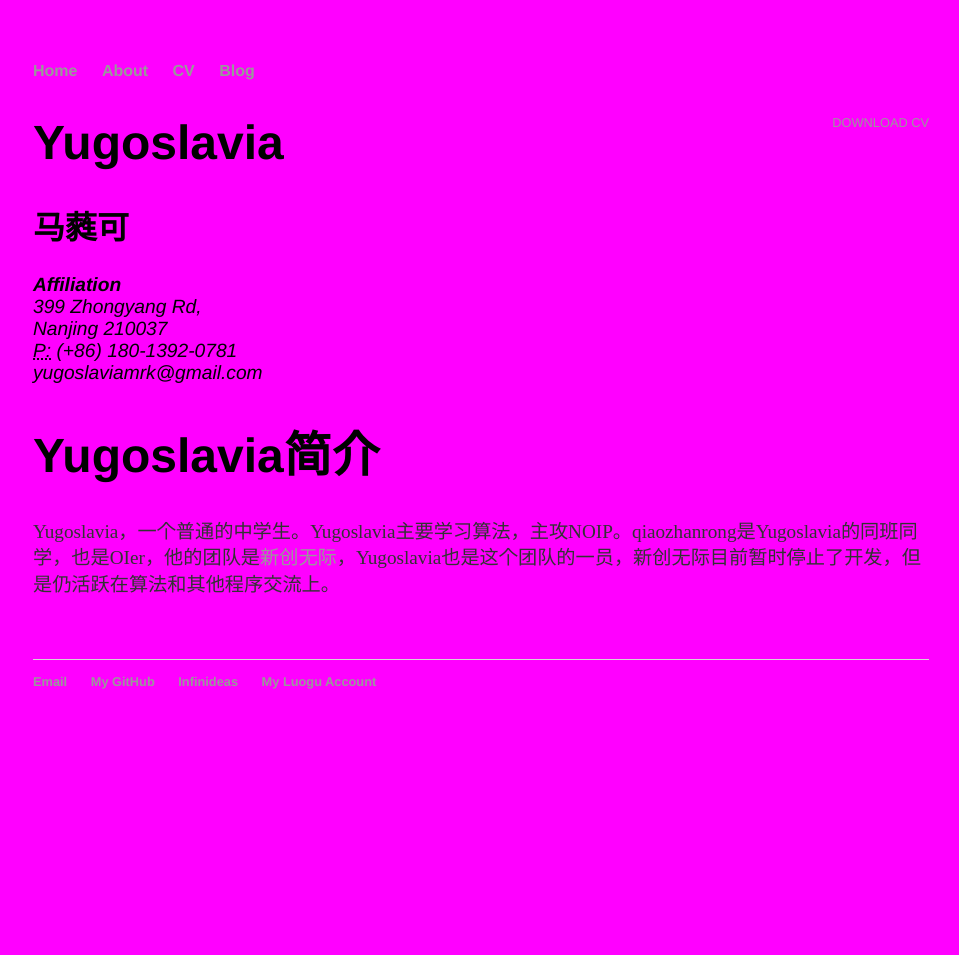
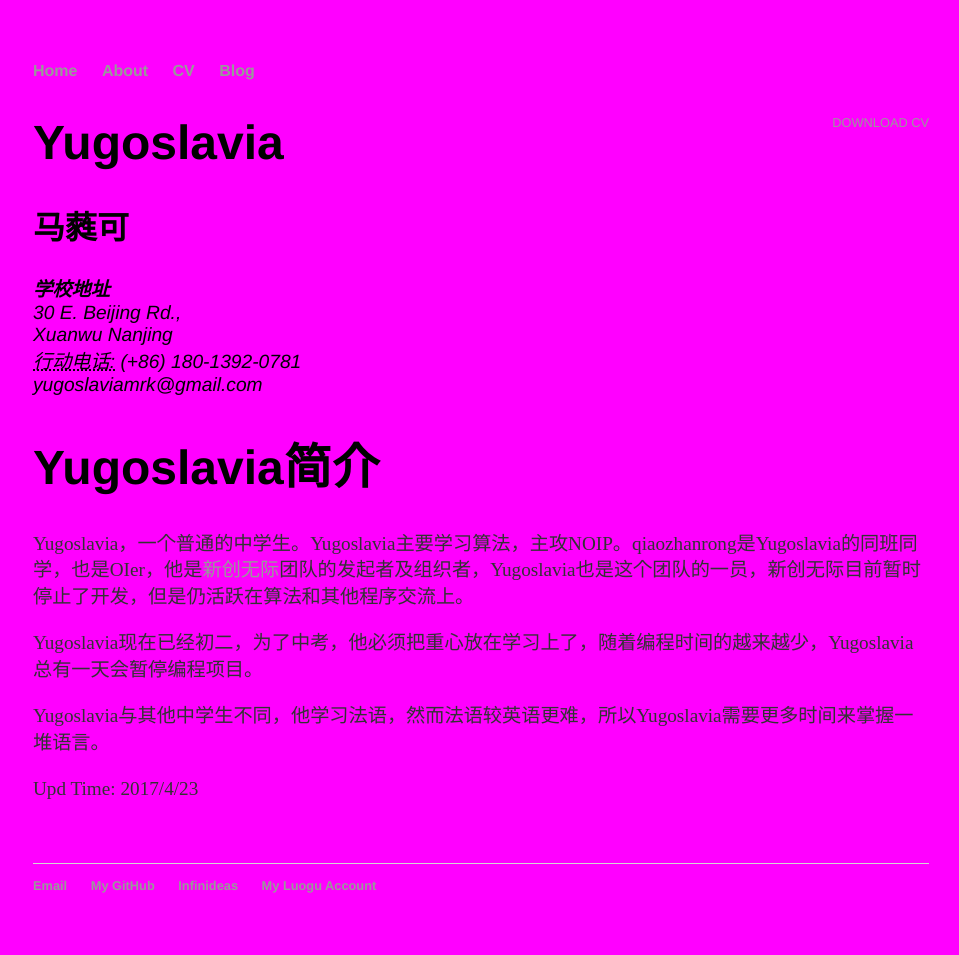
Before and after one commit to Yugoslavia36/yugoslavia36.github.io, a Jekyll site: the page built from cv/index.html, in a window 1280 px wide. Shown: the whole page, without its empty margins (159-1118 px from the left). Built offline with Jekyll 4.4.1, drawn with Linux system fonts in a browser that asks for light colours; before the commit the page ends 900 px from its top, so only the background shows below that.

Commit message:
Update index.html

```diff
--- a/cv/index.html
+++ b/cv/index.html
@@ -8,13 +8,15 @@ title: CV of Yugoslavia
 					<h1>Yugoslavia</h1>
 					<h2>马蕤可</h2>
 					<address>
-					<strong>Affiliation</strong><br>
-					399 Zhongyang Rd,<br>
-					Nanjing 210037<br>
-					<abbr title="phone">P:</abbr> (+86) 180-1392-0781<br>
+					<strong>学校地址</strong><br>
+					30 E. Beijing Rd.,<br>
+					Xuanwu Nanjing<br>
+					<abbr title="phone">行动电话:</abbr> (+86) 180-1392-0781<br>
 					<span class="obfuscate">yugoslaviamrk@gmail.com</span>
 					</address>
 		<h1>Yugoslavia简介</h1>
-		<p>Yugoslavia，一个普通的中学生。Yugoslavia主要学习算法，主攻NOIP。qiaozhanrong是Yugoslavia的同班同学，也是OIer，他的团队是<a href="http://www.infinideas.org/">新创无际</a>，Yugoslavia也是这个团队的一员，新创无际目前暂时停止了开发，但是仍活跃在算法和其他程序交流上。
-
+		<p>Yugoslavia，一个普通的中学生。Yugoslavia主要学习算法，主攻NOIP。qiaozhanrong是Yugoslavia的同班同学，也是OIer，他是<a href="http://www.infinideas.org/">新创无际</a>团队的发起者及组织者，Yugoslavia也是这个团队的一员，新创无际目前暂时停止了开发，但是仍活跃在算法和其他程序交流上。</p>
+		<p>Yugoslavia现在已经初二，为了中考，他必须把重心放在学习上了，随着编程时间的越来越少，Yugoslavia总有一天会暂停编程项目。</p>
+		<p>Yugoslavia与其他中学生不同，他学习法语，然而法语较英语更难，所以Yugoslavia需要更多时间来掌握一堆语言。</p>
+		<p>Upd Time: 2017/4/23</p>
 	</div>
```
